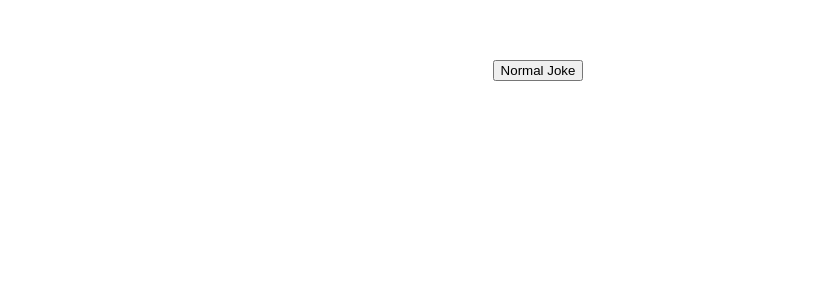
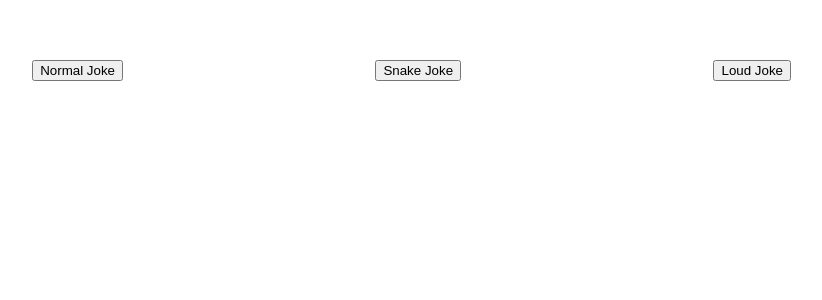
Before and after one commit to gabrielSantillo/vuejs_joke_axios, a Vue app: page / in a window 1280 px wide. Shown: the top 300 px of the page, without its empty margins (102-924 px from the left). Built offline with nearby package versions, Linux system fonts and the light colour scheme; no server answers.

Commit message:
Finished the logic to make all three buttons insert onto the page a random joke

```diff
--- a/src/components/JokeButton.vue
+++ b/src/components/JokeButton.vue
@@ -1,6 +1,8 @@
 <template>
-    <div>
-        <button @click="display_joke">Normal Joke</button>
+    <div class="button_container">
+        <button @click="display_normal_joke">Normal Joke</button>
+        <button @click="display_snake_joke">Snake Joke</button>
+        <button @click="display_loud_joke">Loud Joke</button>
     </div>
 </template>
 
@@ -8,8 +10,14 @@
 import axios from "axios";
     export default {
         methods: {
-            display_joke() {
-                this.$root.$emit(`random_joke`, this.random_joke)
+            display_normal_joke() {
+                this.$root.$emit(`normal_joke`, this.random_joke)
+            },
+            display_snake_joke() {
+                this.$root.$emit(`snake_joke`, this.random_joke)
+            },
+            display_loud_joke() {
+                this.$root.$emit(`loud_joke`, this.random_joke)
             }
         },
         data() {
@@ -30,6 +38,12 @@ import axios from "axios";
     }
 </script>
 
-<style lang="scss" scoped>
+<style scoped>
+.button_container {
+    display: grid;
+    grid-auto-flow: column;
+    width: 80%;
+    place-items: center;
+}
 
 </style>
--- a/src/components/LoudJokeButton.vue
+++ b/src/components/LoudJokeButton.vue
@@ -1,15 +1,29 @@
 <template>
-    <div>
-
+    <div v-if="jokes.length > 0">
+      <div v-for="(joke, index) in jokes" :key="index">
+        <h4>{{ joke }}</h4>
+      </div>
     </div>
 </template>
 
 <script>
-    export default {
+export default {
+  data() {
+    return {
+      jokes: [],
+    };
+  },
 
-    }
+  methods: {
+    display_joke(loud_joke) {
+      this.jokes.push(loud_joke);
+    },
+  },
+
+  mounted() {
+    this.$root.$on(`loud_joke`, this.display_joke);
+  },
+};
 </script>
 
-<style scoped>
-
-</style>
+<style scoped></style>
--- a/src/components/NormalJokeButton.vue
+++ b/src/components/NormalJokeButton.vue
@@ -1,10 +1,8 @@
 <template>
-    <div>
-
-        <div v-if="joke !== undefined">
+    <div v-if="jokes.length > 0">
+      <div v-for="(joke, index) in jokes" :key="index">
         <h4>{{ joke }}</h4>
       </div>
-
     </div>
 </template>
 
@@ -12,22 +10,20 @@
 export default {
   data() {
     return {
-                joke: undefined
-            }
+      jokes: [],
+    };
   },
 
   methods: {
     display_joke(normal_joke) {
-                this.joke = normal_joke
-            }
+      this.jokes.push(normal_joke);
+    },
   },
 
-        mounted () {
-            this.$root.$on(`random_joke`, this.display_joke);
+  mounted() {
+    this.$root.$on(`normal_joke`, this.display_joke);
   },
-    }
+};
 </script>
 
-<style scoped>
-
-</style>
+<style scoped></style>
--- a/src/components/SnakeJokeButton.vue
+++ b/src/components/SnakeJokeButton.vue
@@ -1,15 +1,29 @@
 <template>
-    <div>
-
+    <div v-if="jokes.length > 0">
+      <div v-for="(joke, index) in jokes" :key="index">
+        <h4>{{ joke }}</h4>
+      </div>
     </div>
 </template>
 
 <script>
-    export default {
+export default {
+  data() {
+    return {
+      jokes: [],
+    };
+  },
 
-    }
+  methods: {
+    display_joke(snake_joke) {
+      this.jokes.push(snake_joke);
+    },
+  },
+
+  mounted() {
+    this.$root.$on(`snake_joke`, this.display_joke);
+  },
+};
 </script>
 
-<style scoped>
-
-</style>
+<style scoped></style>
```
Also changed, not shown: src/App.vue (+11 -11 lines). Lines whose indentation alone changed are shown as unchanged.
